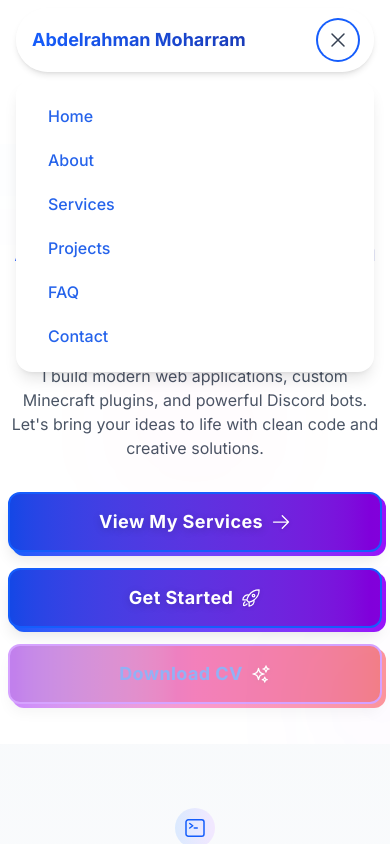
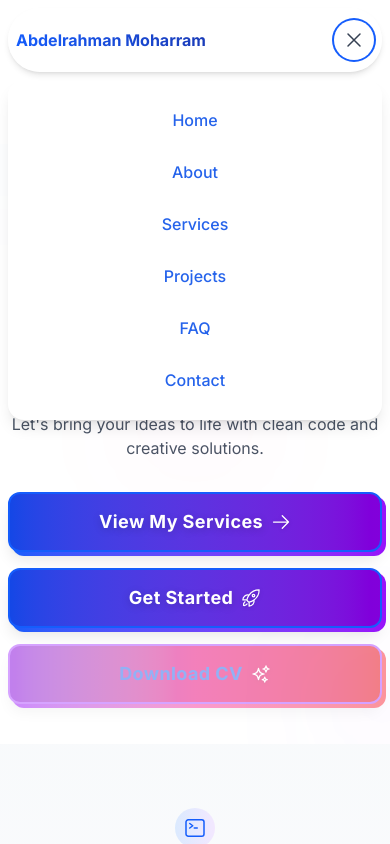
Before and after one commit to AbdelrahmanM1/abdelrahmanmoharramwebsite, a Next.js app: page / in a window 390 px wide. Both pictures are taken after a click on the button "Open main menu". Shown: the top 844 px of the page. Built offline with nearby package versions, Linux system fonts and the light colour scheme.

Commit message:
Refactor Navbar component: adjust padding and spacing for improved layout

```diff
--- a/src/app/navbar.tsx
+++ b/src/app/navbar.tsx
@@ -37,13 +37,13 @@ export default function Navbar() {
     >
       {({ open }) => (
         <>
-          <div className="mx-auto max-w-6xl px-4 sm:px-6 lg:px-8">
-            <div className="flex h-16 items-center justify-between rounded-full px-4 bg-white/60 dark:bg-slate-800/60 backdrop-blur-md shadow-md mt-2 transition-all">
+          <div className="mx-auto max-w-6xl px-2 sm:px-4 lg:px-8">
+            <div className="flex h-16 items-center justify-between rounded-full px-2 sm:px-4 bg-white/60 dark:bg-slate-800/60 backdrop-blur-md shadow-md mt-2 transition-all">
               {/* Logo */}
               <div className="flex-shrink-0">
                 <Link href="/" className="flex items-center space-x-2">
                   <motion.span
-                    className="font-bold text-lg sm:text-xl bg-clip-text text-transparent bg-gradient-to-r from-blue-600 to-blue-800 dark:from-blue-400 dark:to-blue-600"
+                    className="font-bold text-base xs:text-lg sm:text-xl bg-clip-text text-transparent bg-gradient-to-r from-blue-600 to-blue-800 dark:from-blue-400 dark:to-blue-600"
                     whileHover={{ scale: 1.05 }}
                     transition={{ type: "spring", stiffness: 300, damping: 10 }}
                   >
@@ -53,12 +53,12 @@ export default function Navbar() {
               </div>
 
               {/* Desktop Menu */}
-              <div className="hidden md:flex items-center space-x-6">
+              <div className="hidden md:flex items-center space-x-2 sm:space-x-4 lg:space-x-6">
                 {navigation.map((item) => (
                   <Link
                     key={item.name}
                     href={item.href}
-                    className="relative text-gray-700 dark:text-gray-300 hover:text-blue-600 dark:hover:text-blue-400 px-3 py-2 rounded-full text-sm font-medium transition-colors group"
+                    className="relative text-gray-700 dark:text-gray-300 hover:text-blue-600 dark:hover:text-blue-400 px-2 sm:px-3 py-2 rounded-full text-sm font-medium transition-colors group"
                   >
                     {item.name}
                     <span className="absolute bottom-0 left-0 w-full h-0.5 bg-blue-600 dark:bg-blue-400 transform scale-x-0 group-hover:scale-x-100 transition-transform duration-300" />
@@ -82,12 +82,12 @@ export default function Navbar() {
 
           {/* Mobile Menu */}
           <Disclosure.Panel className="md:hidden">
-            <div className="space-y-1 px-4 pt-4 pb-4 mx-4 mt-2 rounded-2xl bg-white dark:bg-slate-900 shadow-lg">
+            <div className="space-y-1 px-2 pt-4 pb-4 mx-2 sm:mx-4 mt-2 rounded-2xl bg-white dark:bg-slate-900 shadow-lg">
               {navigation.map((item) => (
                 <Link
                   key={item.name}
                   href={item.href}
-                  className="block px-4 py-2 rounded-full text-gray-700 dark:text-gray-300 hover:text-blue-600 dark:hover:text-blue-400 text-base font-medium transition-colors"
+                  className="block px-4 py-3 rounded-full text-gray-700 dark:text-gray-300 hover:text-blue-600 dark:hover:text-blue-400 text-base font-medium transition-colors text-center"
                 >
                   {item.name}
                 </Link>
```
